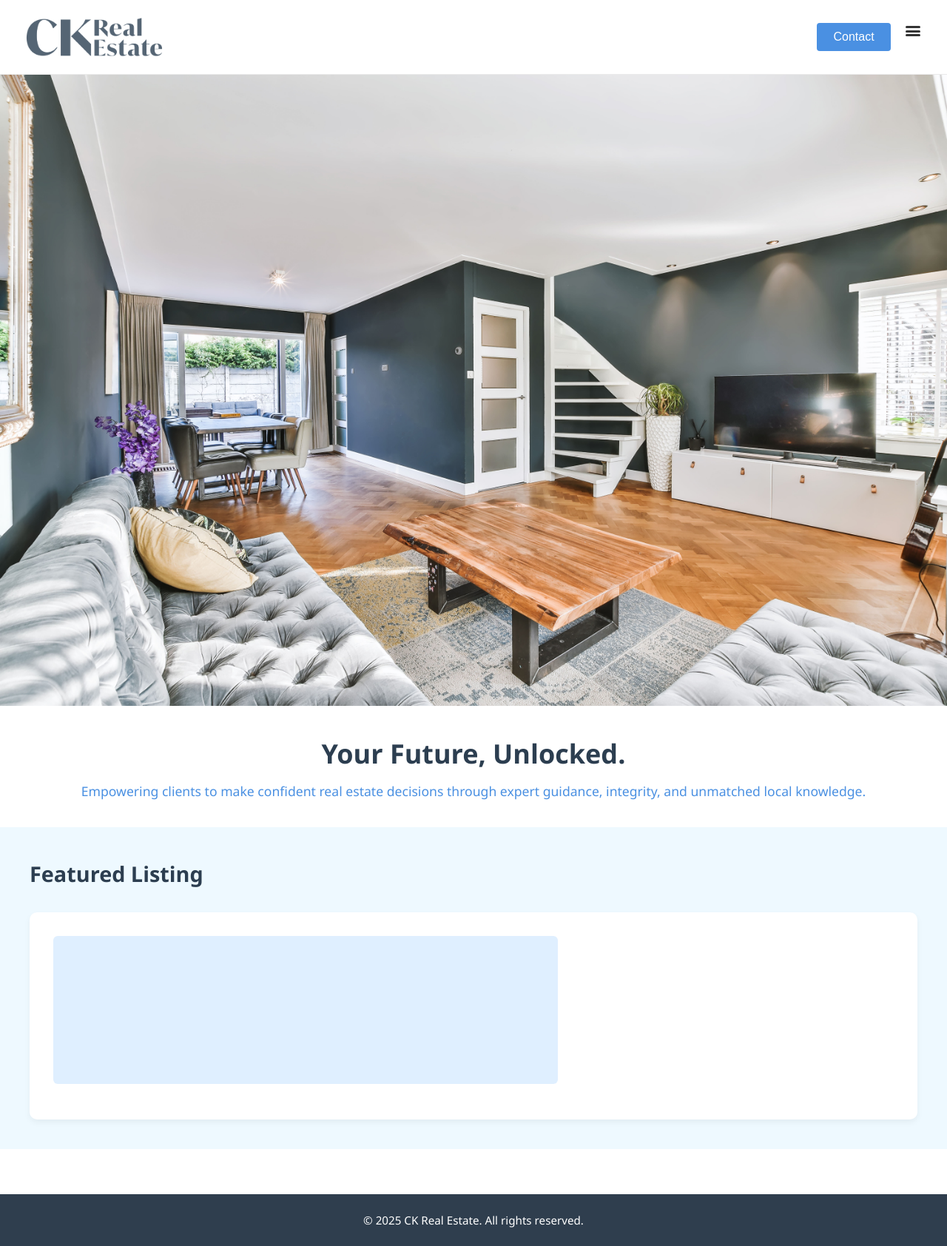
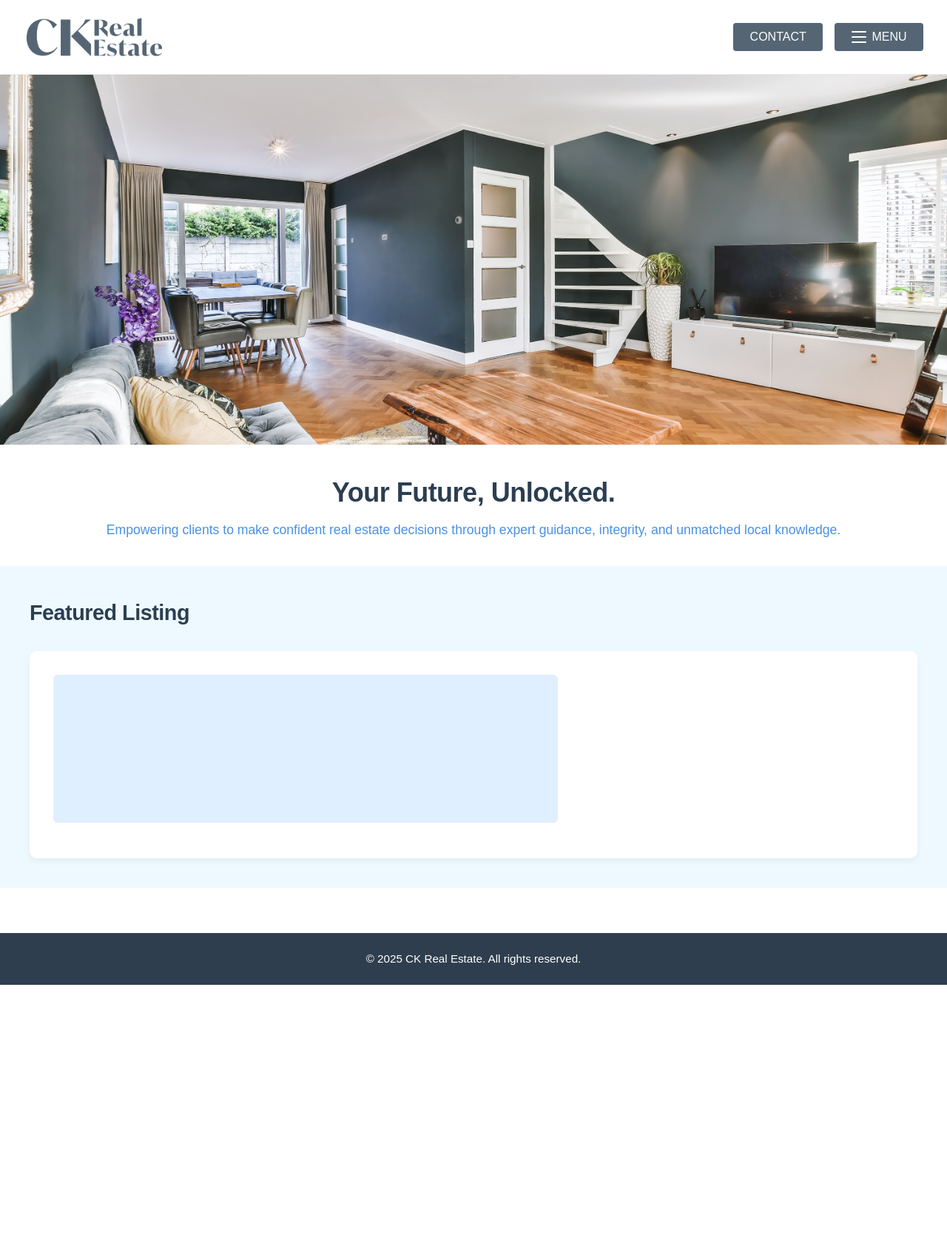
Before and after one commit to katelynreyes/ISQA8030, a Django app: page / in a window 1280 px wide. Shown: the whole page at 74% size. After the commit the page ends 1331 px from the top, so only its background shows below. Run offline with Django 5.2, Linux system fonts and the light colour scheme; data that the repository does not hold is empty; some web fonts are replaced.

Commit message:
Tweaked CSS and base.html to better match mockups

```diff
--- a/static/css/styles.css
+++ b/static/css/styles.css
@@ -6,7 +7,7 @@
 }
 
 body {
-  font-family: 'Segoe UI', sans-serif;
+  font-family: "barlow-semi-condensed", sans-serif;
   background-color: #ffffff;
   color: #333;
   line-height: 1.6;
@@ -43,7 +44,8 @@ body {
   padding: 0.6em 1.4em;
   border: none;
   border-radius: 4px;
-  background-color: #4a90e2;
+  background-color: #556574;
+  font-family: "barlow-semi-condensed", sans-serif;
   color: white;
   font-size: 1em;
   cursor: pointer;
@@ -51,13 +53,51 @@ body {
 }
 
 .nav-buttons button:hover {
-  background-color: #3a78c2;
+  background-color: #8DA638;
 }
+
+/* Menu Toggle Button */
+.menu-toggle {
+  display: flex;
+  align-items: center;
+  gap: 8px;
+  padding: 0.6em 1.2em;
+  border: none;
+  background-color: #556574;
+  color: white;
+  font-family: "barlow-semi-condensed", sans-serif;
+  font-size: 1em;
+  border-radius: 4px;
+  cursor: pointer;
+  transition: background 0.3s;
+}
+
+.menu-toggle:hover {
+  background-color: #8DA638;
+}
+
+.menu-toggle .hamburger {
+  display: flex;
+  flex-direction: column;
+  justify-content: space-between;
+  height: 16px;
+  width: 20px;
+}
+
+.menu-toggle .hamburger span {
+  height: 2px;
+  width: 100%;
+  background-color: white;
+  border-radius: 1px;
+  transition: all 0.3s ease;
+}
+
 
 /* Hero Section */
 .hero-image {
   width: 100%;
-  height: auto;
+  height: 500px;
+  object-fit: cover;
   display: block;
 }
 
@@ -66,6 +106,12 @@ h1 {
   font-size: 2.25em;
   margin: 1em 0 0.2em;
   color: #2c3e50;
+}
+
+h1, h2, h3 {
+  font-family: "barlow-semi-condensed", sans-serif;
+  font-weight: 600;
+  letter-spacing: -0.5px;
 }
 
 .subhead {
@@ -133,43 +179,11 @@ footer {
 }
 
 /* Side Menu */
-
-.menu-toggle {
-  width: 28px;
-  height: 22px;
-  display: flex;
-  flex-direction: column;
-  justify-content: space-between;
-  cursor: pointer;
-  padding: 4px;
-}
-
-.menu-toggle span {
-  display: block;
-  height: 3px;
-  width: 100%;
-  background-color: #333;
-  border-radius: 2px;
-  transition: all 0.3s ease-in-out;
-}
-
-/* Animate into X when menu is open */
-.menu-toggle.active span:nth-child(1) {
-  transform: rotate(45deg) translate(5px, 5px);
-}
-
-.menu-toggle.active span:nth-child(2) {
-  opacity: 0;
-}
-
-.menu-toggle.active span:nth-child(3) {
-  transform: rotate(-45deg) translate(5px, -5px);
-}
-
 .side-menu {
   position: fixed;
+  font-family: "barlow-semi-condensed", sans-serif;
   top: 0;
-  right: -300px; /* hidden by default */
+  right: -300px;
   width: 280px;
   height: 100%;
   background-color: white;
--- a/templates/base.html
+++ b/templates/base.html
@@ -5,18 +5,9 @@
   <meta charset="UTF-8">
   <meta name="viewport" content="width=device-width, initial-scale=1.0">
   <title>{% block title %}CK Real Estate{% endblock %}</title>
+    <link rel="stylesheet" href="https://use.typekit.net/kav2rmp.css">
     <link rel="stylesheet" href="{% static 'css/styles.css' %}">
 </head>
-<script>
-  function toggleMenu(button) {
-    const menu = document.getElementById('side-menu');
-    menu.classList.toggle('open');
-
-    if (button) {
-      button.classList.toggle('active');
-    }
-  }
-</script>
 <body>
 
   <header>
@@ -25,23 +16,26 @@
   <img src="{% static 'images/ckrealestate_logo.png' %}" alt="CK Real Estate Logo">
 </div>
         <div class="nav-buttons">
-        <button class="contact">Contact</button>
-        <div class="menu-toggle" onclick="toggleMenu(this)">
+  <button class="contact">CONTACT</button>
+  <button class="menu-toggle" onclick="toggleMenu(this)">
+    <div class="hamburger">
       <span></span>
       <span></span>
       <span></span>
     </div>
+    <span class="menu-text">MENU</span>
+  </button>
 </div>
     </div>
     {% block hero %}{% endblock %}
   </header>
 
   <nav id="side-menu" class="side-menu">
-    <button onclick="toggleMenu()">X Menu</button>
+    <button onclick="toggleMenu()">X MENU</button>
     <ul>
-      <li><a href="#about">About Us</a></li>
-      <li><a href="#listings">Listings</a></li>
-      <li><a href="#omaha">Omaha Happenings</a></li>
+      <li><a href="#about">ABOUT US</a></li>
+      <li><a href="#listings">LISTINGS</a></li>
+      <li><a href="#omaha">OMAHA HAPPENINGS</a></li>
     </ul>
   </nav>
 
@@ -54,10 +48,29 @@
   </footer>
 
   <script>
-    function toggleMenu() {
-      document.getElementById('side-menu').classList.toggle('open');
+  function toggleMenu(button) {
+    const menu = document.getElementById('side-menu');
+    const backdrop = document.getElementById('backdrop');
+
+    menu.classList.toggle('open');
+    backdrop.classList.toggle('active');
+    if (button) {
+      button.classList.toggle('active');
+    }
+  }
+
+  function closeMenu() {
+    const menu = document.getElementById('side-menu');
+    const backdrop = document.getElementById('backdrop');
+    const toggle = document.querySelector('.menu-toggle');
+
+    menu.classList.remove('open');
+    backdrop.classList.remove('active');
+    toggle.classList.remove('active');
   }
   </script>
 
+<div id="backdrop" class="backdrop" onclick="closeMenu()"></div>
+
 </body>
 </html>
```
Also changed, not shown: other parts of static/css/styles.css (+30 -2 lines). Lines whose indentation alone changed are shown as unchanged.
